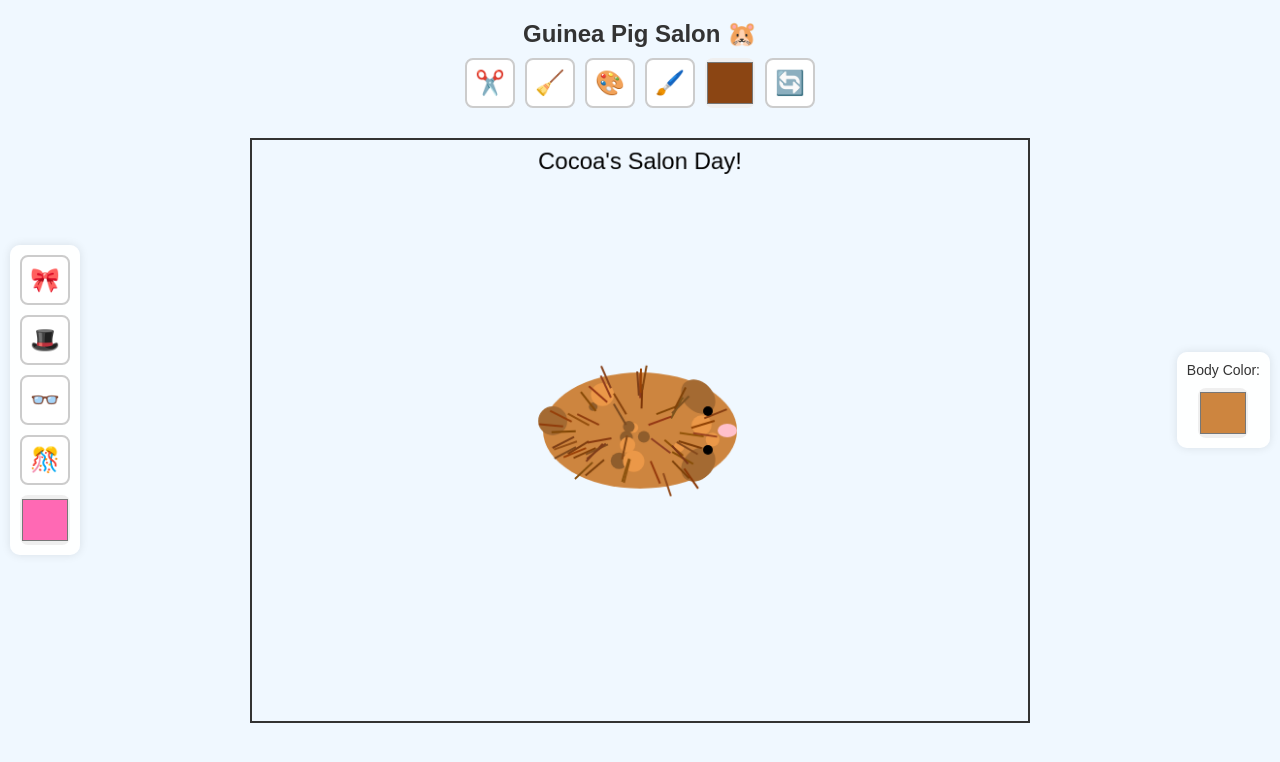
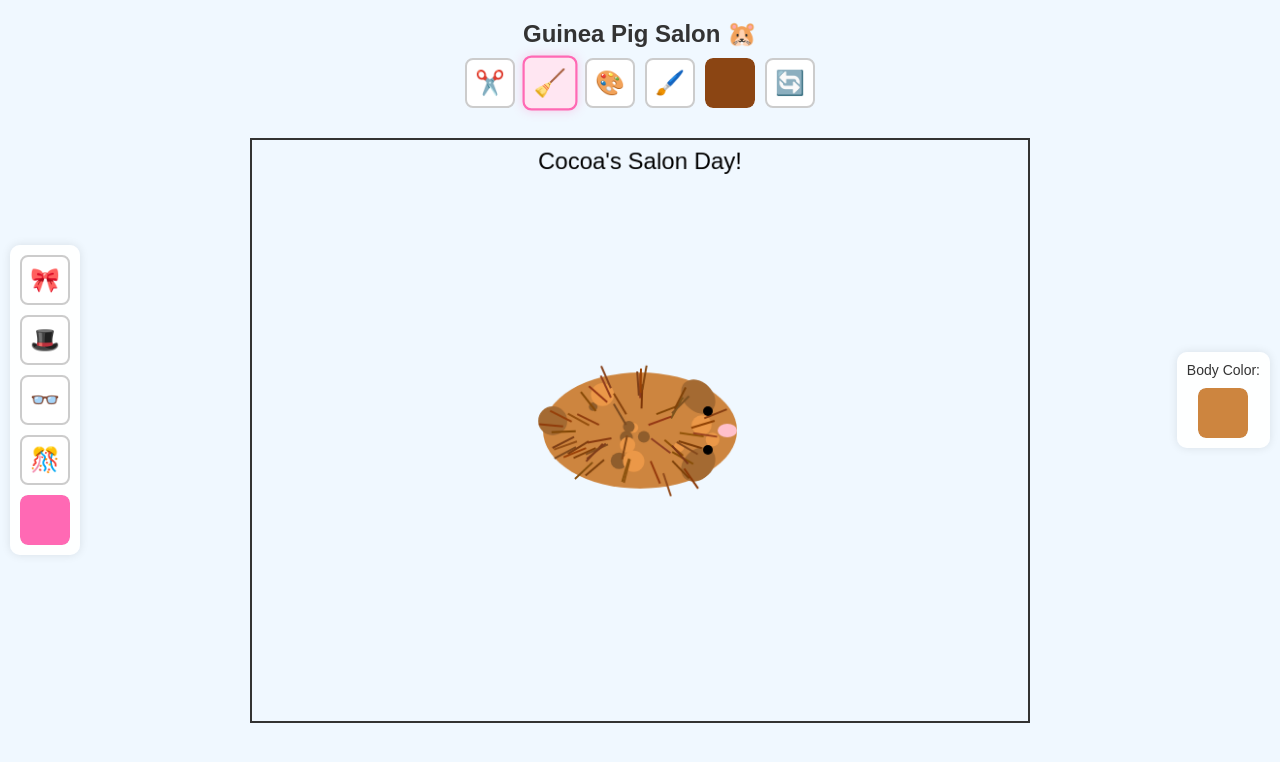
Before and after one commit to Abarber206/guinea-pig-salon, a plain HTML site: page index.html in a window 1280 px wide. Drawn offline with Linux system fonts and the light colour scheme.

Commit message:
Fixed touch interaction for tools and buttons

```diff
--- a/guinea-pig-game.js
+++ b/guinea-pig-game.js
@@ -700,6 +700,71 @@ tools.forEach(tool => {
     });
 });
 
+// Add touch event handling for buttons
+function initializeToolButtons() {
+    // Tool selection
+    const tools = ['scissors', 'brush', 'dye', 'paintbrush'];
+    tools.forEach(tool => {
+        const button = document.getElementById(tool);
+        button.addEventListener('touchstart', function(e) {
+            e.preventDefault();
+            currentTool = tool;
+            // Remove selected class from all tools
+            tools.forEach(t => document.getElementById(t).classList.remove('selected'));
+            // Add selected class to current tool
+            button.classList.add('selected');
+        });
+    });
+
+    // View toggle
+    const viewToggle = document.getElementById('viewToggle');
+    viewToggle.addEventListener('touchstart', function(e) {
+        e.preventDefault();
+        isFrontView = !isFrontView;
+    });
+
+    // Accessories
+    const accessories = ['bow', 'hat', 'glasses', 'bowtie'];
+    accessories.forEach(accessory => {
+        const button = document.getElementById(accessory);
+        button.addEventListener('touchstart', function(e) {
+            e.preventDefault();
+            toggleAccessory(accessory);
+            // Toggle selected class
+            button.classList.toggle('selected');
+            playSoundWithCooldown('accessory');
+        });
+    });
+
+    // Color pickers
+    const colorPicker = document.getElementById('colorPicker');
+    colorPicker.addEventListener('input', function(e) {
+        currentColor = e.target.value;
+        playSoundWithCooldown('color');
+    });
+    colorPicker.addEventListener('touchstart', function(e) {
+        e.stopPropagation(); // Prevent canvas from receiving the touch event
+    });
+
+    const accessoryColorPicker = document.getElementById('accessoryColorPicker');
+    accessoryColorPicker.addEventListener('input', function(e) {
+        currentAccessoryColor = e.target.value;
+        playSoundWithCooldown('color');
+    });
+    accessoryColorPicker.addEventListener('touchstart', function(e) {
+        e.stopPropagation(); // Prevent canvas from receiving the touch event
+    });
+
+    const bodyColorPicker = document.getElementById('bodyColorPicker');
+    bodyColorPicker.addEventListener('input', function(e) {
+        bodyColor = e.target.value;
+        playSoundWithCooldown('color');
+    });
+    bodyColorPicker.addEventListener('touchstart', function(e) {
+        e.stopPropagation(); // Prevent canvas from receiving the touch event
+    });
+}
+
 // Accessory event listeners
 const accessoryButtons = ['bow', 'hat', 'glasses', 'bowtie'];
 accessoryButtons.forEach(accessory => {
@@ -809,16 +874,20 @@ function initializeGame() {
     initializeSpots();
     initializeHair();
     initializeCanvas();
+    initializeToolButtons();
     currentTool = 'brush';
     currentColor = bodyColor; // Start with hair color matching body
     currentAccessoryColor = '#ff0000';
     isFrontView = false;
     accessories = {
-        bow: { active: false },
-        glasses: { active: false },
-        hat: { active: false },
-        bowtie: { active: false }
+        bow: { active: false, x: 0, y: 0, scale: 1 },
+        hat: { active: false, x: 0, y: 0, scale: 1 },
+        glasses: { active: false, x: 0, y: 0, scale: 1 },
+        bowtie: { active: false, x: 0, y: 0, scale: 1 }
     };
+
+    // Set initial selected tool
+    document.getElementById('brush').classList.add('selected');
 }
 
 document.addEventListener('DOMContentLoaded', () => {
--- a/index.html
+++ b/index.html
@@ -63,16 +63,23 @@
             display: flex;
             align-items: center;
             justify-content: center;
+            -webkit-tap-highlight-color: transparent;
+            touch-action: manipulation;
+            user-select: none;
+            -webkit-user-select: none;
         }
 
-        button:hover {
+        button:hover, button:active {
             transform: scale(1.1);
             border-color: #ff69b4;
+            background-color: #fff5f9;
         }
 
         button.selected {
             background: #ffe6f2;
             border-color: #ff69b4;
+            box-shadow: 0 0 10px rgba(255, 105, 180, 0.3);
+            transform: scale(1.1);
         }
 
         input[type="color"] {
@@ -82,6 +89,17 @@
             border-radius: 8px;
             cursor: pointer;
             padding: 0;
+            -webkit-appearance: none;
+            touch-action: manipulation;
+        }
+
+        input[type="color"]::-webkit-color-swatch-wrapper {
+            padding: 0;
+        }
+
+        input[type="color"]::-webkit-color-swatch {
+            border: none;
+            border-radius: 8px;
         }
 
         .side-panel {
```
